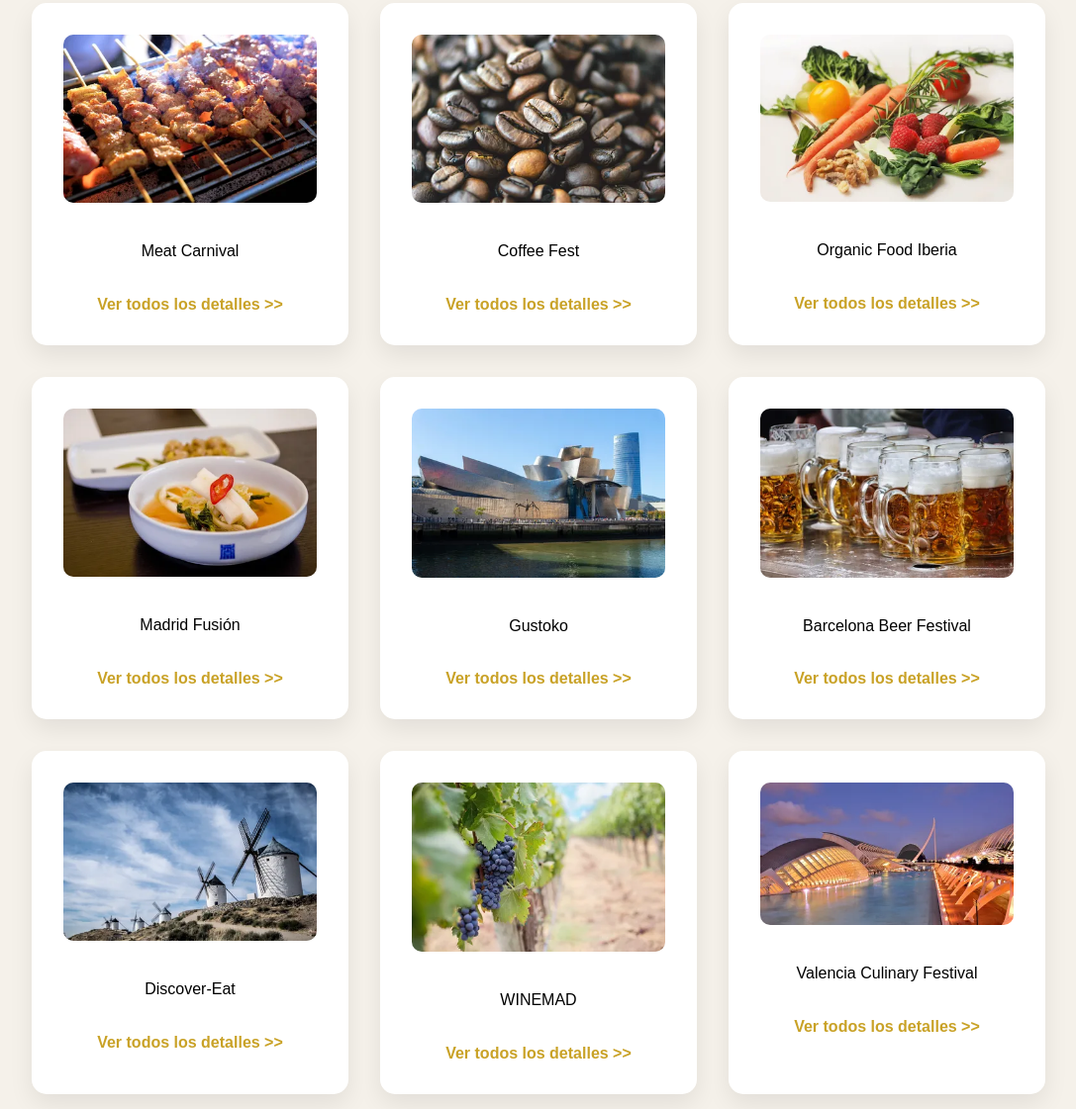
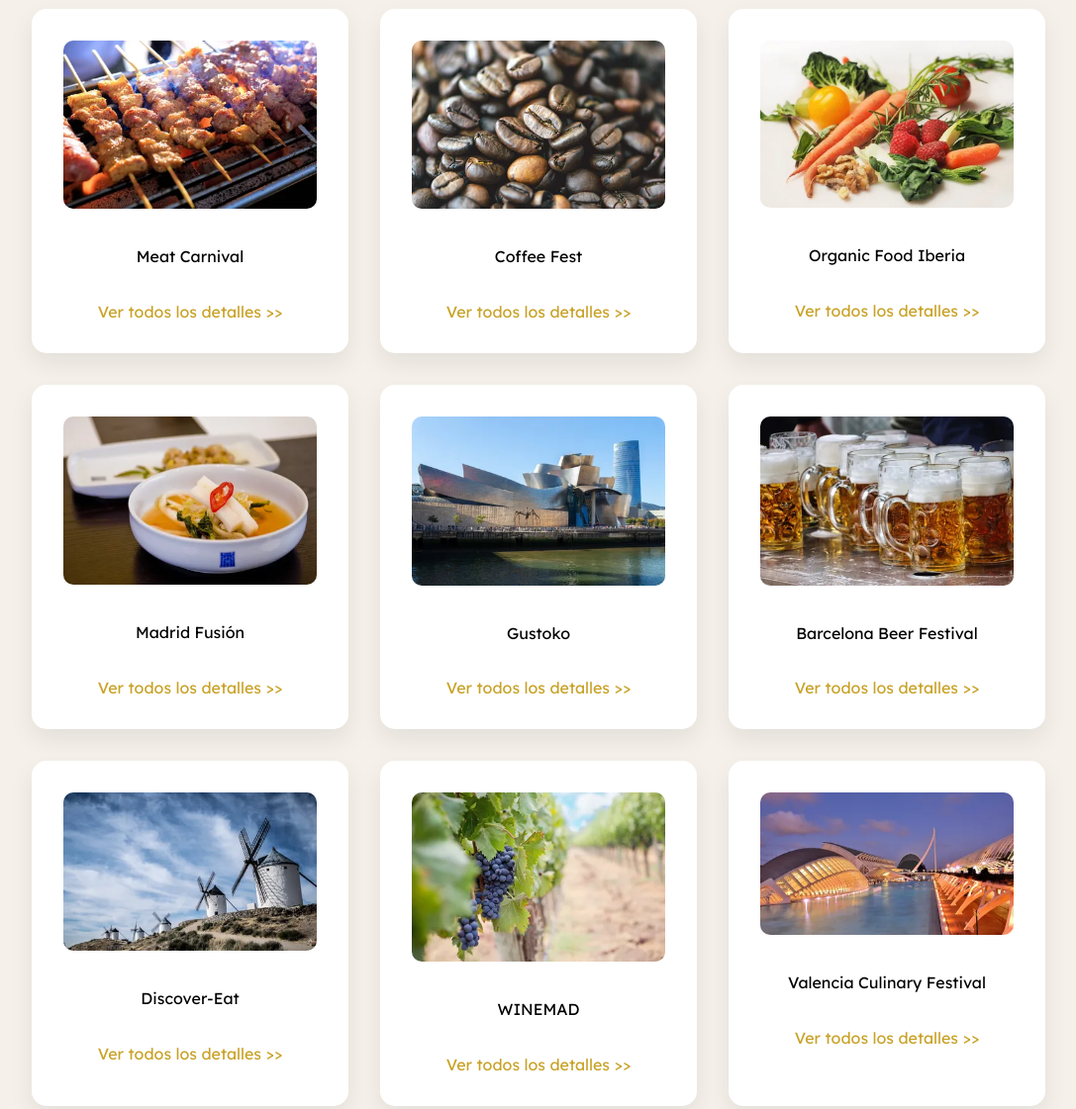
Before and after one commit to andreunoe/Mundo-Gourmet, a website built with Parcel: page src/categoria2.html in a window 1280 px wide. Shown: the part 958-2079 px from the top of the page at 99% size, without its empty margins (96-1183 px from the left). Built offline with nearby package versions, Linux system fonts and the light colour scheme.

Commit message:
Añado tipografias .woff2

```diff
--- a/src/style2.scss
+++ b/src/style2.scss
@@ -6,6 +6,29 @@
 @import url('https://fonts.googleapis.com/css2?family=Eagle+Lake&display=swap');
 @import url('https://fonts.googleapis.com/css2?family=Lexend+Deca:wght@100..900&display=swap');
 @import url('https://fonts.googleapis.com/css2?family=Playfair+Display:ital,wght@0,400..900;1,400..900&display=swap');*/
+@font-face {
+  font-family: "Lexend Deca";
+  src: url("./fonts/LexendDeca-Regular.woff2") format("woff2");
+  font-weight: 100 900;
+  font-style: normal;
+  font-display: swap;
+}
+
+@font-face {
+  font-family: "Playfair Display";
+  src: url("./fonts/PlayfairDisplay-Italic.woff2") format("woff2");
+  font-weight: 400 900;
+  font-style: italic;
+  font-display: swap;
+}
+
+@font-face {
+  font-family: "Playfair Display";
+  src: url("./fonts/PlayfairDisplay-Regular.woff2") format("woff2");
+  font-weight: 400 900;
+  font-style: normal;
+  font-display: swap;
+}
 
 $color-navbar: #1a1a1a;
 $color-primary: #C9A227;
@@ -418,13 +441,13 @@
   background-image: url('img/eventos-1200.webp');
 
   @media (max-width: 768px) {
-    .hero_risotto {
+    .hero_eventos {
       background-image: url('img/eventos-800.webp');
     }
   }
 
   @media (max-width: 480px) {
-    .hero_risotto {
+    .hero_eventos {
       background-image: url('img/eventos-400.webp');
     }
   }
@@ -486,13 +509,13 @@
   background-image: url('img/fuentes_informacion-1200.webp');
 
   @media (max-width: 768px) {
-    .hero_risotto {
+    .hero_enlaces {
       background-image: url('img/fuentes_informacion-800.webp');
     }
   }
 
   @media (max-width: 480px) {
-    .hero_risotto {
+    .hero_enlaces {
       background-image: url('img/fuentes_informacion-400.webp');
     }
   }
```
Also changed, not shown: src/fonts/LexendDeca-Regular.woff2 (added), src/fonts/PlayfairDisplay-Italic.woff2 (added), src/fonts/PlayfairDisplay-Regular.woff2 (added), 3 other files.
